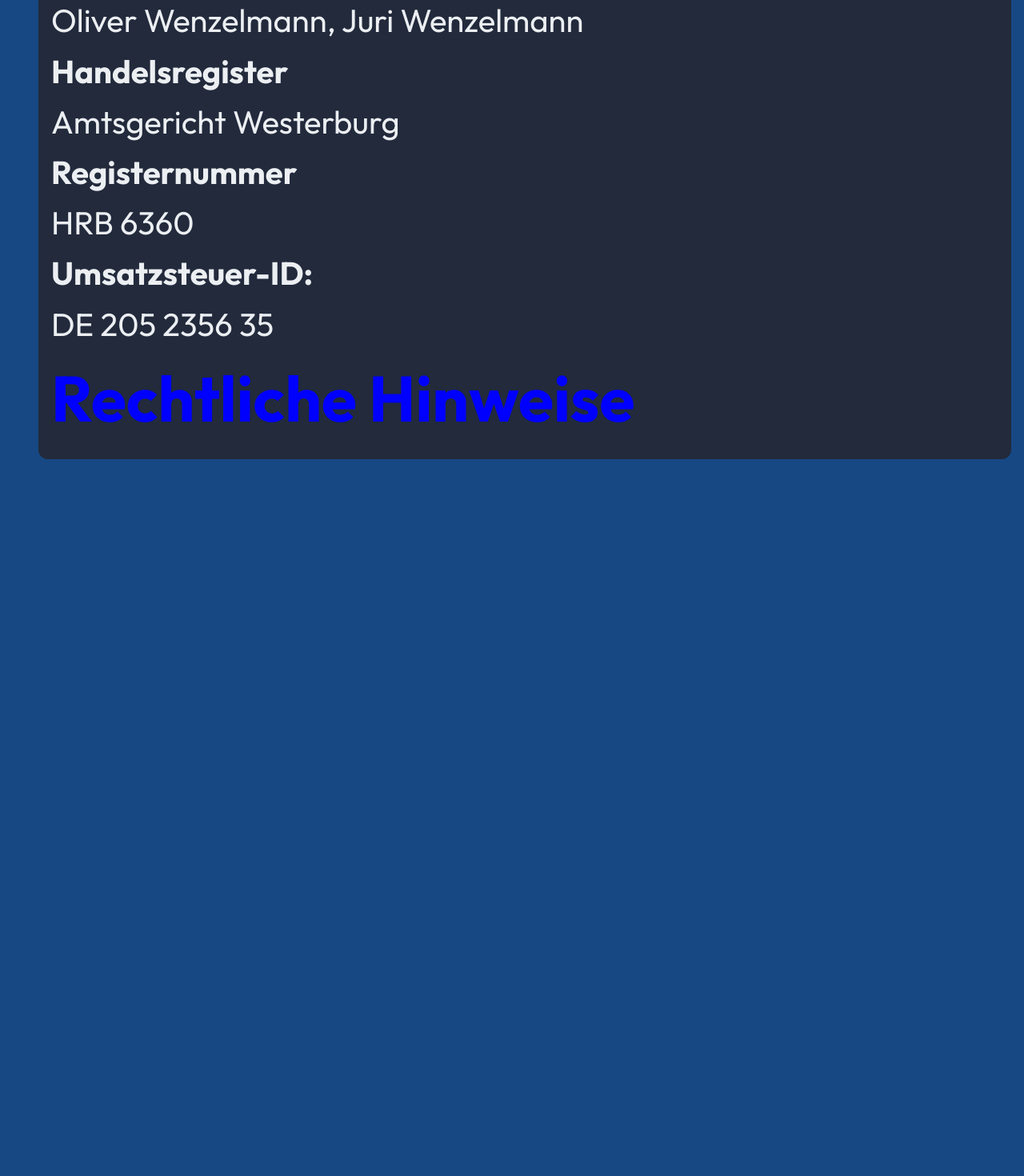
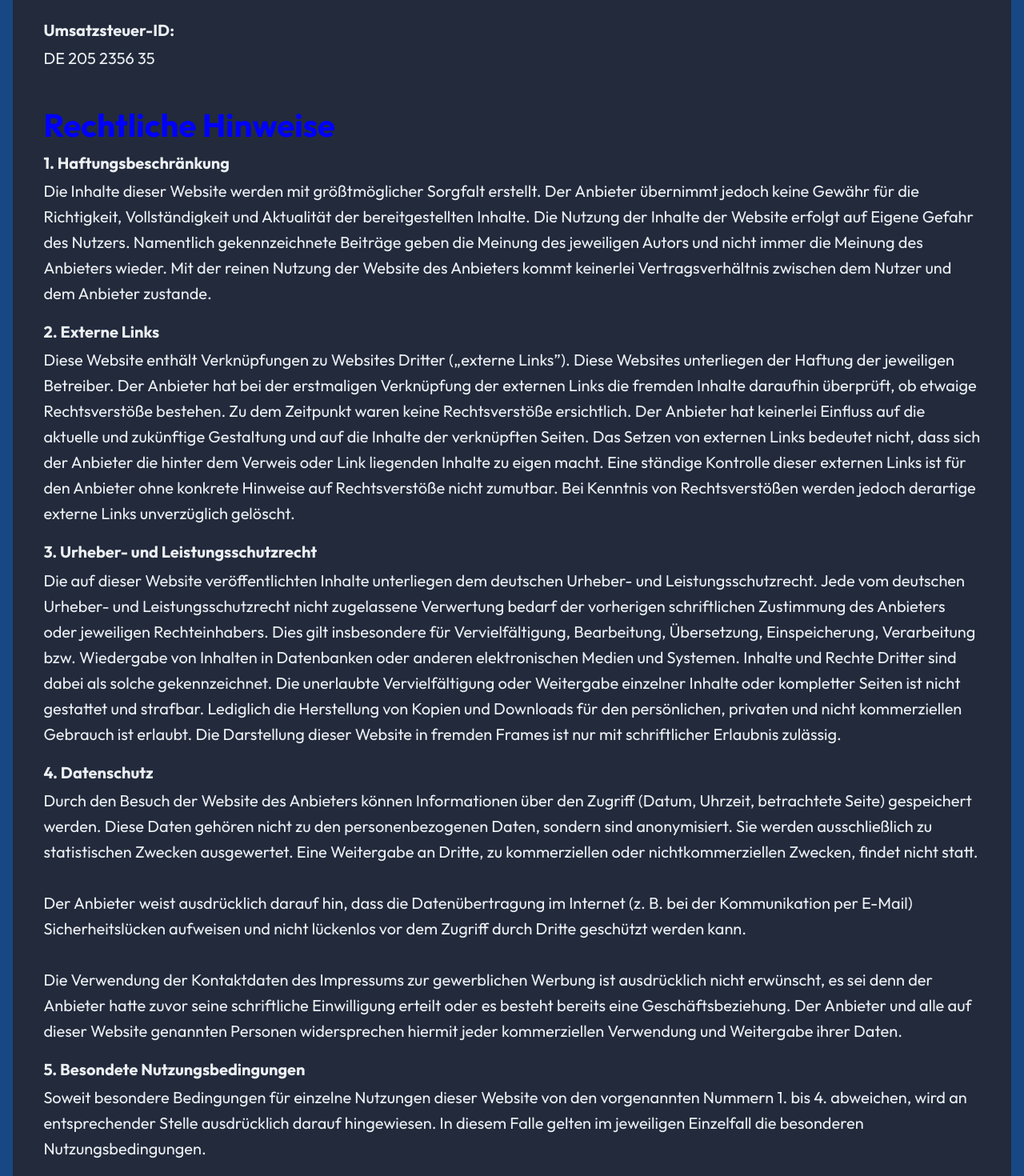
Before and after one commit to Youdontknowme720/DW, a React (Vite) app: page /impressum in a window 1280 px wide. Shown: the part 1160-2630 px from the top of the page at 80% size. Before the commit the page ends 1798 px from the top, so only its background shows below. Built offline with nearby package versions, Linux system fonts and the light colour scheme.

Commit message:
Impressum done

```diff
--- a/src/pages/Impressum.tsx
+++ b/src/pages/Impressum.tsx
@@ -20,27 +20,95 @@ export default function Impressum() {
             Neuer Weg 18a<br />
             57648 Unnau<br /><br />
             Tel: 02661 / 6539<br />
-            Fax: 02661 / 3648<br />
+            Fax: 02661 / 3648<br /><br />
             E-mail: info@gravieren.net<br />
-            Web: www.gravieren.net
+            Web: www.gravieren.net<br /><br />
           </p>
 
           <p><strong>Geschäftsform</strong></p>
-          <p>GmbH</p>
+          <p>GmbH<br /><br />
+          </p>
 
           <p><strong>Geschäftsführer und für den Inhalt dieser Seite verantwortlich:</strong></p>
-          <p>Oliver Wenzelmann, Juri Wenzelmann</p>
+          <p>Oliver Wenzelmann, Juri Wenzelmann<br /><br />
+          </p>
 
           <p><strong>Handelsregister</strong></p>
-          <p>Amtsgericht Westerburg</p>
+          <p>Amtsgericht Westerburg<br /><br />
+          </p>
 
           <p><strong>Registernummer</strong></p>
-          <p>HRB 6360</p>
+          <p>HRB 6360<br /><br />
+          </p>
 
           <p><strong>Umsatzsteuer-ID:</strong></p>
-          <p>DE 205 2356 35</p>
+          <p>DE 205 2356 35<br /><br />
+          </p>
+          <div className="law-wrapper">
+            <h1 style={{ color: "blue" }}>Rechtliche Hinweise</h1>
+            <p><strong>1. Haftungsbeschränkung</strong></p>
+            <p>Die Inhalte dieser Website werden mit größtmöglicher Sorgfalt erstellt.
+              Der Anbieter übernimmt jedoch keine Gewähr für die Richtigkeit, Vollständigkeit und
+              Aktualität der bereitgestellten Inhalte.
+              Die Nutzung der Inhalte der Website erfolgt auf Eigene Gefahr des Nutzers.
+              Namentlich gekennzeichnete Beiträge geben die Meinung des jeweiligen Autors
+              und nicht immer die Meinung des Anbieters wieder.
+              Mit der reinen Nutzung der Website des Anbieters kommt keinerlei Vertragsverhältnis
+              zwischen dem Nutzer und dem Anbieter zustande.
+            </p>
 
-          <h1 style={{ color: "blue" }}>Rechtliche Hinweise</h1>
+            <p><strong>2. Externe Links</strong></p>
+            <p>Diese Website enthält Verknüpfungen zu Websites Dritter („externe Links”).
+               Diese Websites unterliegen der Haftung der jeweiligen Betreiber.
+                Der Anbieter hat bei der erstmaligen Verknüpfung der externen Links die fremden Inhalte
+                daraufhin überprüft, ob etwaige Rechtsverstöße bestehen.
+                Zu dem Zeitpunkt waren keine Rechtsverstöße ersichtlich.
+                Der Anbieter hat keinerlei Einfluss auf die aktuelle und zukünftige Gestaltung
+                und auf die Inhalte der verknüpften Seiten.
+                Das Setzen von externen Links bedeutet nicht, dass sich der Anbieter die hinter
+                dem Verweis oder Link liegenden Inhalte zu eigen macht.
+                Eine ständige Kontrolle dieser externen Links ist für den Anbieter ohne konkrete
+                Hinweise auf Rechtsverstöße nicht zumutbar.
+                Bei Kenntnis von Rechtsverstößen werden jedoch derartige externe Links
+                unverzüglich gelöscht.
+              </p>
+
+            <p><strong>3. Urheber- und Leistungsschutzrecht</strong></p>
+            <p>Die auf dieser Website veröffentlichten Inhalte unterliegen dem deutschen Urheber- und Leistungsschutzrecht.
+              Jede vom deutschen Urheber- und Leistungsschutzrecht nicht zugelassene Verwertung bedarf
+              der vorherigen schriftlichen Zustimmung des Anbieters oder jeweiligen Rechteinhabers.
+              Dies gilt insbesondere für Vervielfältigung, Bearbeitung, Übersetzung, Einspeicherung, Verarbeitung bzw. Wiedergabe von Inhalten
+              in Datenbanken oder anderen elektronischen Medien und Systemen.
+              Inhalte und Rechte Dritter sind dabei als solche gekennzeichnet.
+              Die unerlaubte Vervielfältigung oder Weitergabe einzelner Inhalte oder kompletter Seiten
+              ist nicht gestattet und strafbar. Lediglich die Herstellung von Kopien und Downloads
+              für den persönlichen, privaten und nicht kommerziellen Gebrauch ist erlaubt.
+              Die Darstellung dieser Website in fremden Frames ist nur mit schriftlicher Erlaubnis zulässig.
+              </p>
+
+            <p><strong>4. Datenschutz</strong></p>
+            <p>Durch den Besuch der Website des Anbieters können Informationen über den Zugriff
+              (Datum, Uhrzeit, betrachtete Seite) gespeichert werden.
+              Diese Daten gehören nicht zu den personenbezogenen Daten, sondern sind anonymisiert.
+              Sie werden ausschließlich zu statistischen Zwecken ausgewertet.
+              Eine Weitergabe an Dritte, zu kommerziellen oder nichtkommerziellen Zwecken, findet nicht statt.<br /><br />
+              Der Anbieter weist ausdrücklich darauf hin, dass die Datenübertragung im Internet
+              (z. B. bei der Kommunikation per E-Mail) Sicherheitslücken aufweisen und nicht lückenlos
+              vor dem Zugriff durch Dritte geschützt werden kann.<br /><br />
+              Die Verwendung der Kontaktdaten des Impressums zur gewerblichen Werbung
+              ist ausdrücklich nicht erwünscht, es sei denn der Anbieter hatte zuvor seine schriftliche
+              Einwilligung erteilt oder es besteht bereits eine Geschäftsbeziehung.
+              Der Anbieter und alle auf dieser Website genannten Personen widersprechen hiermit
+              jeder kommerziellen Verwendung und Weitergabe ihrer Daten.
+              </p>
+
+            <p><strong>5. Besondete Nutzungsbedingungen</strong></p>
+            <p>Soweit besondere Bedingungen für einzelne Nutzungen dieser Website von den
+              vorgenannten Nummern 1. bis 4. abweichen, wird an entsprechender Stelle
+              ausdrücklich darauf hingewiesen.
+              In diesem Falle gelten im jeweiligen Einzelfall die besonderen Nutzungsbedingungen.
+            </p>
+          </div>
 
         </div>
       </div>
--- a/src/styles/Impressum.css
+++ b/src/styles/Impressum.css
@@ -1,11 +1,16 @@
-.container-impressum{
-  font-size: 40px;
-  margin-left: 2rem;
+.container-impressum {
+  font-size: clamp(1rem, 2.5vw, 1.25rem);
   background-color: rgb(34, 42, 60);
   border-radius: 12px;
-  padding: clamp(0.5rem, 1rem, 4rem);
+  padding: clamp(1rem, 3vw, 3rem);
+  line-height: 1.6;
 }
+
 
 .container-impressum p{
   padding-bottom: 0.2rem;
 }
+
+.law-wrapper p:not(:has(strong)){
+  padding-bottom: 1rem;
+}
```
